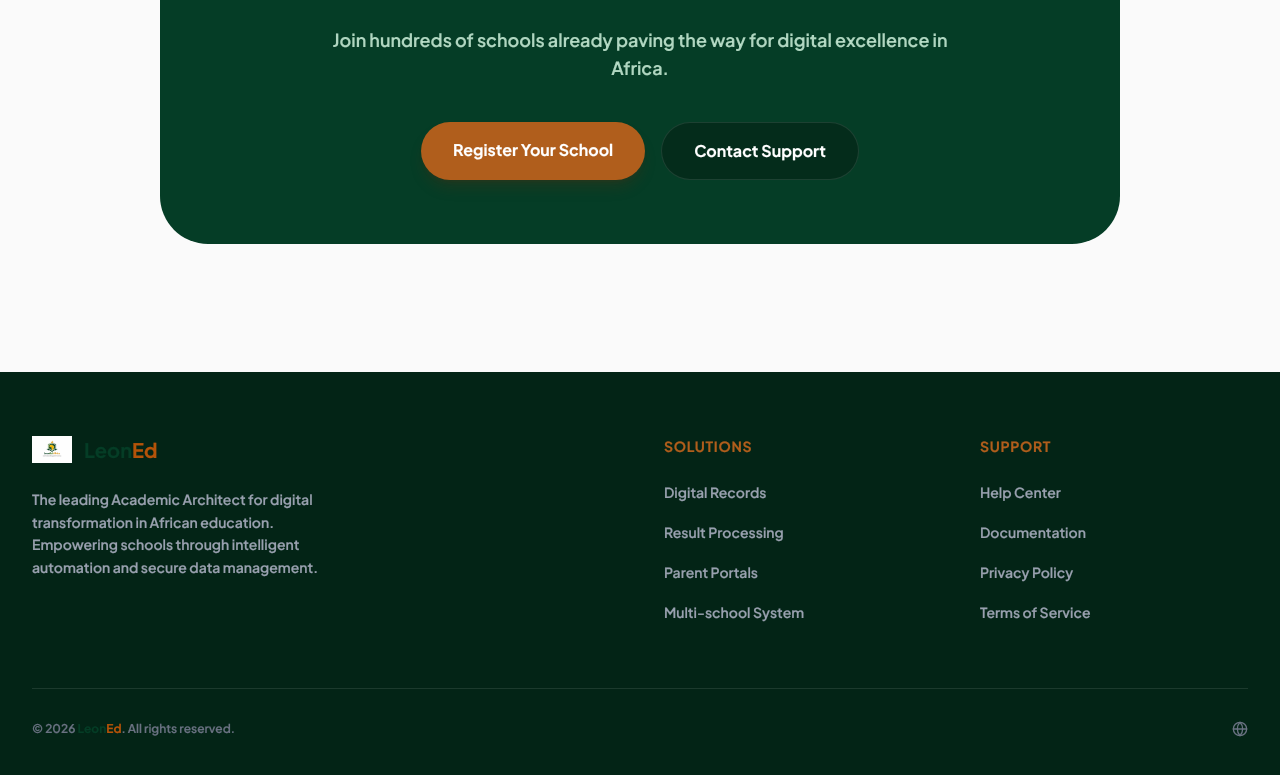
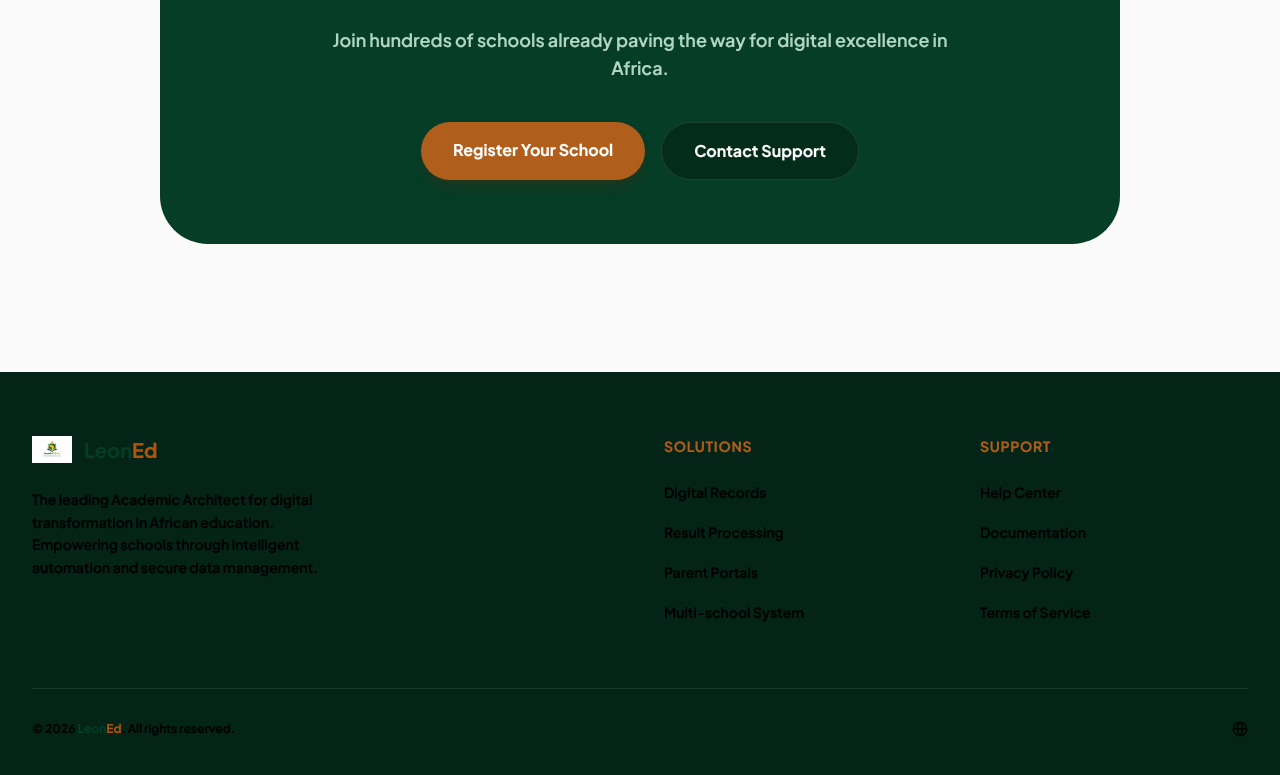
Before and after one commit to Leon-Eds/Frontend, a Next.js app: page / in a window 1280 px wide. Shown: the part 2457-3232 px from the top of the page. Built offline with nearby package versions, Linux system fonts and the light colour scheme.

Commit message:
Update logo to use inline styles and force dark mode text

```diff
--- a/src/app/globals.css
+++ b/src/app/globals.css
@@ -99,6 +99,15 @@ input[type="reset"] {
 /* Badges / Highlights syncing with primary theme */
 .bg-green-50, .bg-emerald-50 { background-color: var(--theme-badge-bg) !important; }
 .text-green-700, .text-emerald-700 { color: var(--theme-badge-text) !important; }
+
+/* Global Legibility Override: Force gray text to black in light mode */
+html:not(.dark) .text-gray-400,
+html:not(.dark) .text-gray-500,
+html:not(.dark) .text-gray-600,
+html:not(.dark) .text-gray-700,
+html:not(.dark) .text-gray-800 {
+  color: #000000 !important;
+}
 
 /* Dark Mode CSS Variables and Overrides */
 html.dark {
--- a/src/components/ui/LeonEdText.tsx
+++ b/src/components/ui/LeonEdText.tsx
@@ -3,8 +3,8 @@ import React from "react";
 export function LeonEdLogoText() {
   return (
     <span className="font-bold">
-      <span className="text-[#053d26]">Leon</span>
-      <span className="text-[#b45309]">Ed</span>
+      <span style={{ color: '#053d26' }}>Leon</span>
+      <span style={{ color: '#b45309' }}>Ed</span>
     </span>
   );
 }
```
